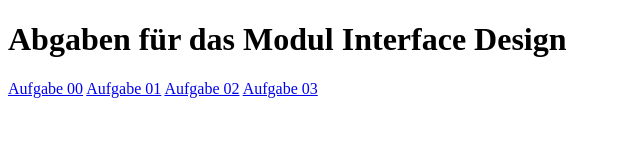
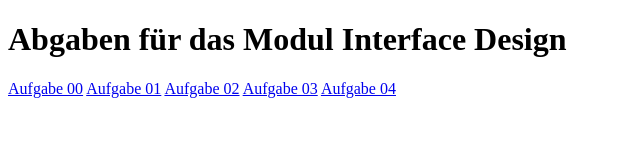
Before and after one commit to JessicaBinder22/IFD-WiSe20-21, a plain HTML site: page index.html in a window 1280 px wide. Shown: the whole page, without its empty margins (0-640 px from the left). Drawn offline with Linux system fonts and the light colour scheme.

Commit message:
implement task 4

```diff
--- a/index.html
+++ b/index.html
@@ -12,5 +12,6 @@
     <a href="tasks/money.html">Aufgabe 01</a>
     <a href="tasks/aufgabe02.html">Aufgabe 02</a>
     <a href="tasks/aufgabe03.html">Aufgabe 03</a>
+    <a href="tasks/aufgabe4.html">Aufgabe 04</a>
 </body>
 </html>
```
Also changed, not shown: tasks/aufgabe4.html (added), 4 other files.
